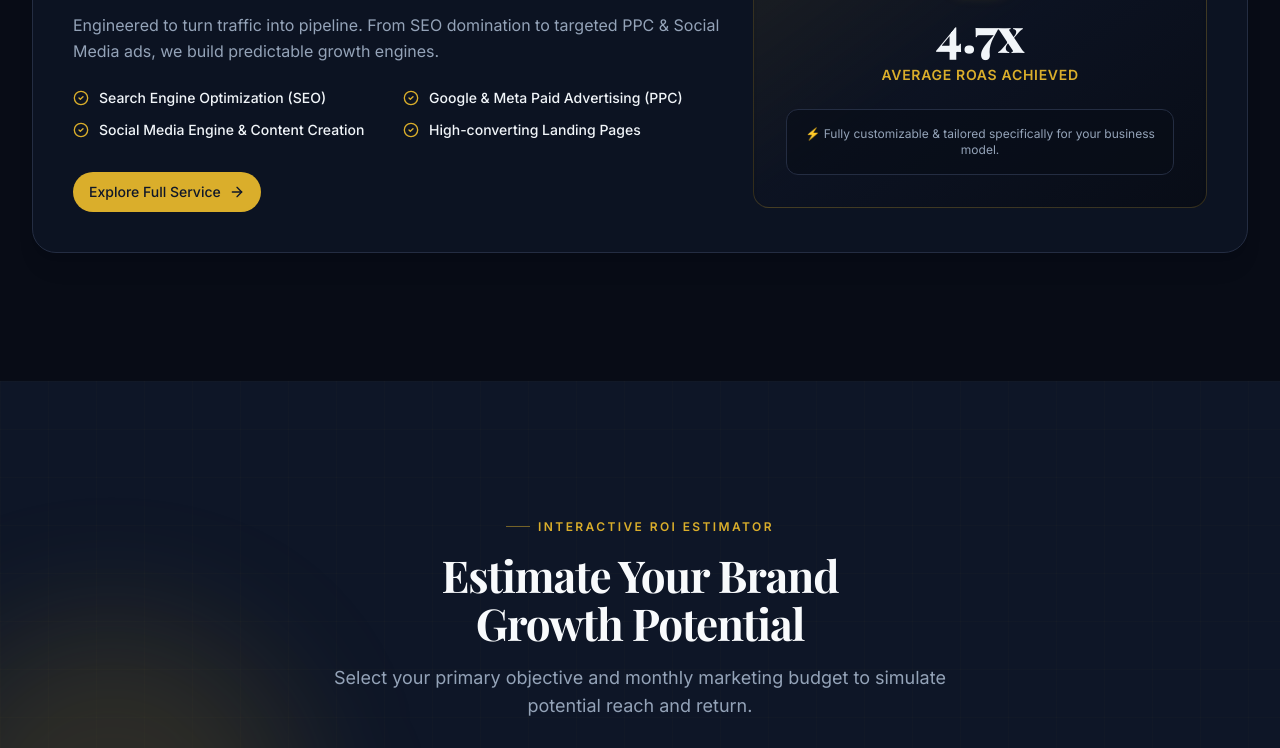
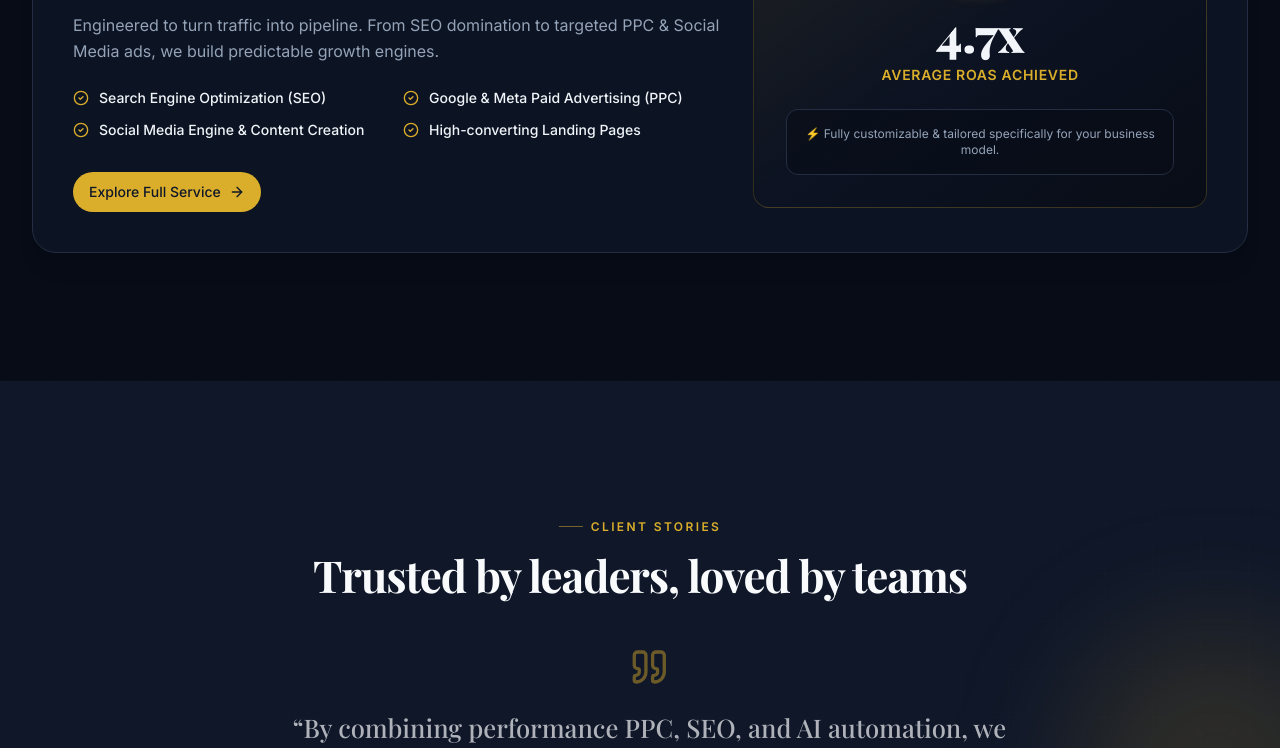
Before and after one commit to Pratham0629/vystar-media, a Next.js app: page / in a window 1280 px wide. Shown: the part 2000-2748 px from the top of the page. Built offline with nearby package versions, Linux system fonts and the light colour scheme; no server answers; a web font is replaced by a local one.

Commit message:
Remove Growth Calculator section from homepage

```diff
--- a/app/page.tsx
+++ b/app/page.tsx
@@ -1,7 +1,6 @@
 import { Hero } from '@/components/sections/hero';
 import { Stats } from '@/components/sections/stats';
 import { SolutionsPreview } from '@/components/sections/solutions-preview';
-import { GrowthCalculator } from '@/components/sections/growth-calculator';
 import { Testimonials } from '@/components/sections/testimonials';
 import { HomeOverview } from '@/components/sections/home-overview';
 import { CTASection } from '@/components/sections/cta';
@@ -12,7 +11,6 @@ export default function Home() {
       <Hero />
       <Stats />
       <SolutionsPreview />
-      <GrowthCalculator />
       <Testimonials />
       <HomeOverview />
       <CTASection />
```
